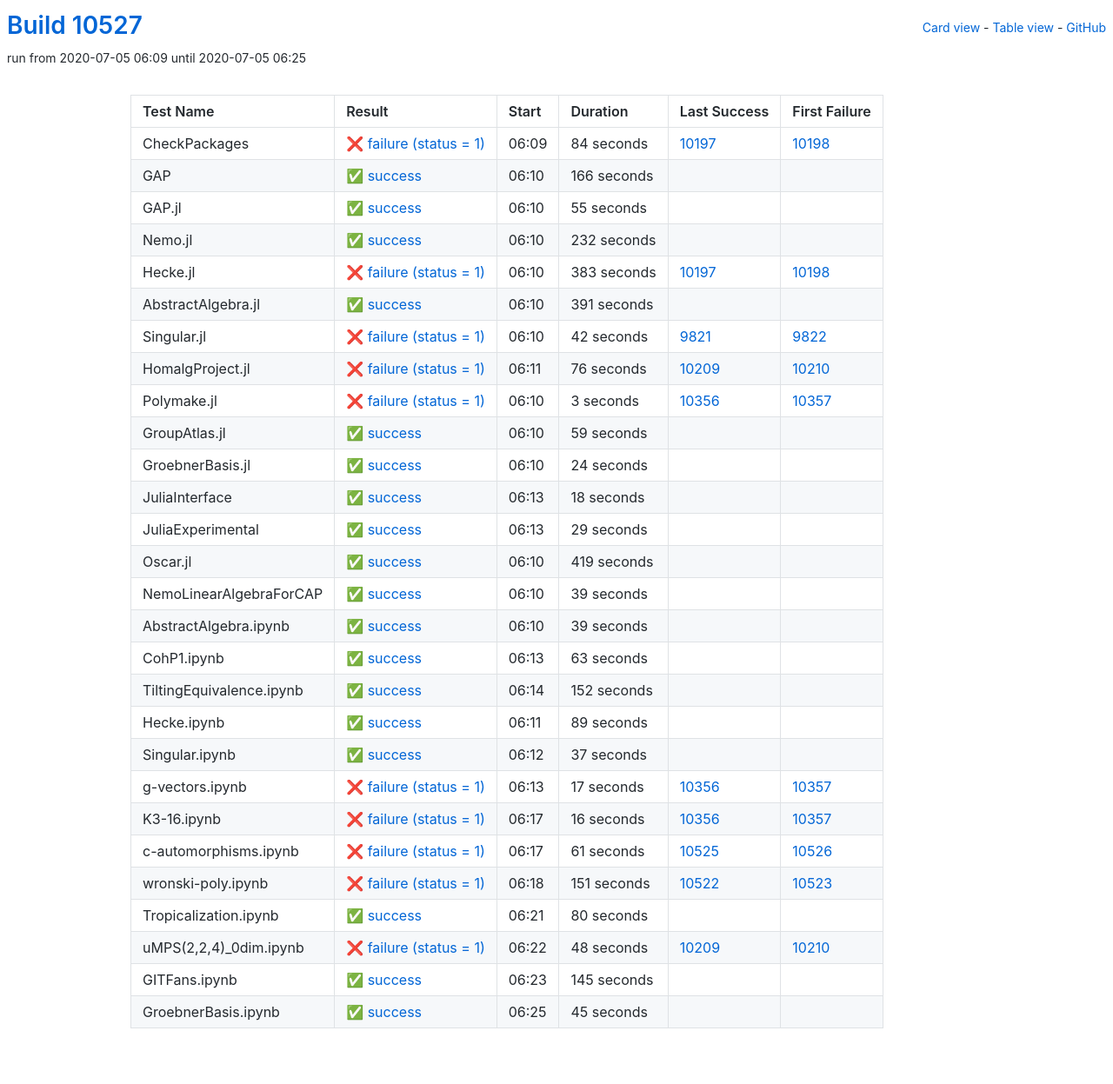
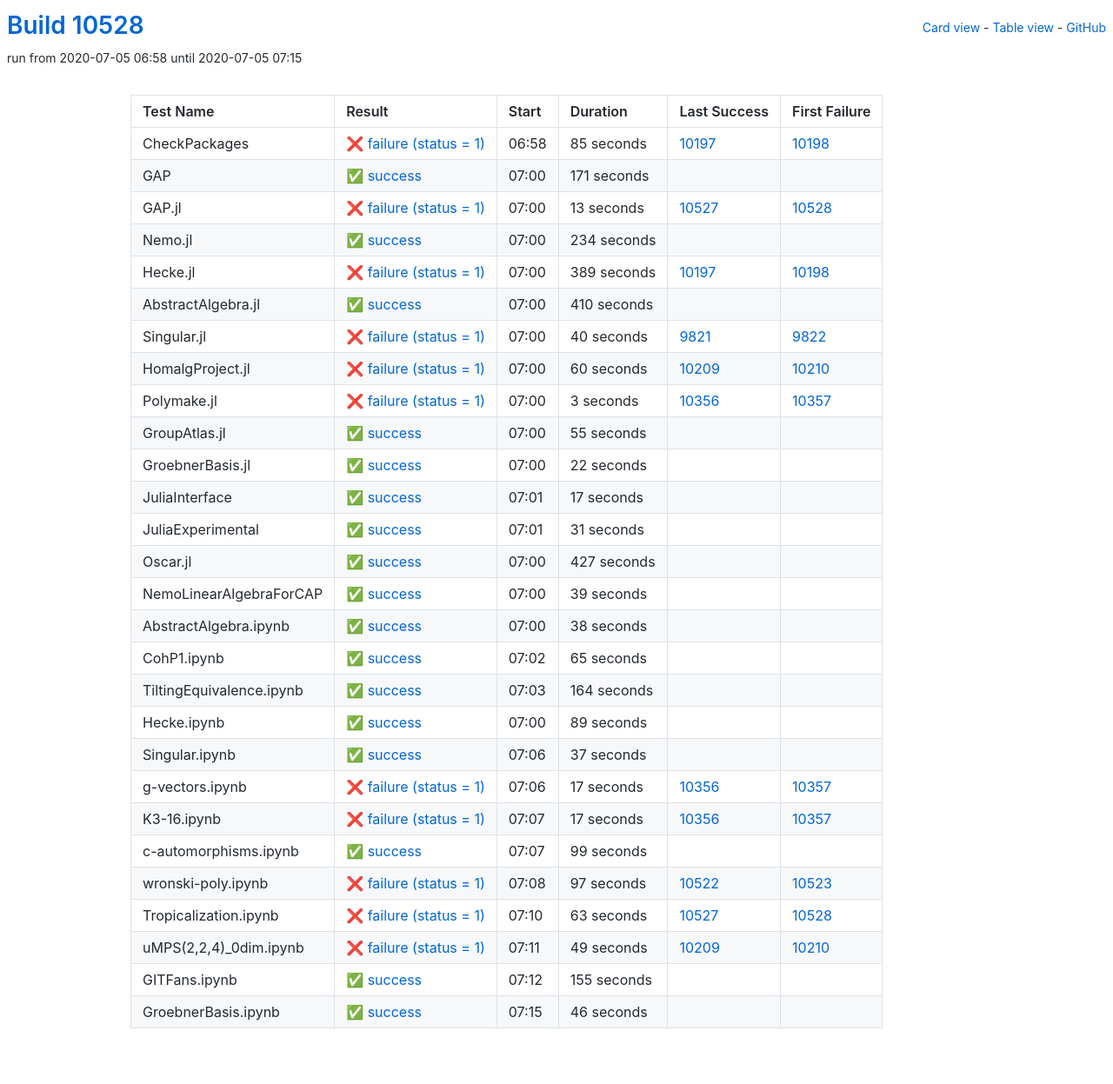
Before and after one commit to oscar-system/oscar-ci-status, a Jekyll site: the page built from table.html, in a window 1280 px wide. Shown: the whole page at 87% size. Built offline with Jekyll 4.4.1, drawn with Linux system fonts in a browser that asks for light colours.

Commit message:
Build #10528

```diff
--- a/_data/ci.yml
+++ b/_data/ci.yml
@@ -1,6 +1,6 @@
 ---
-build: 10527
-build_url: https://oscarci.mathematik.uni-kl.de/job/oscar/10527/
+build: 10528
+build_url: https://oscarci.mathematik.uni-kl.de/job/oscar/10528/
 job: oscar
 organization: oscar-system
 repo: oscar-ci-status
@@ -8,104 +8,104 @@
 tests:
 - name: CheckPackages
   id: checkpackages
-  log: https://oscarci.mathematik.uni-kl.de/job/oscar/10527/artifact/logs/build-10527/CheckPackages.log
-  start: 2020-07-05 06:09
+  log: https://oscarci.mathematik.uni-kl.de/job/oscar/10528/artifact/logs/build-10528/CheckPackages.log
+  start: 2020-07-05 06:58
   success: false
   exitcode: 1
   status: failure
-  duration: 84
+  duration: 85
   last_success: 10197
   last_success_url: https://oscarci.mathematik.uni-kl.de/job/oscar/10197/
   first_failure: 10198
   first_failure_url: https://oscarci.mathematik.uni-kl.de/job/oscar/10198/
 - name: GAP
   id: gap
-  log: https://oscarci.mathematik.uni-kl.de/job/oscar/10527/artifact/logs/build-10527/GAP.log
-  start: 2020-07-05 06:10
+  log: https://oscarci.mathematik.uni-kl.de/job/oscar/10528/artifact/logs/build-10528/GAP.log
+  start: 2020-07-05 07:00
   success: true
   exitcode: 0
   status: success
-  duration: 166
+  duration: 171
   last_success: false
   last_success_url:
   first_failure: false
   first_failure_url:
 - name: GAP.jl
   id: gap-jl
-  log: https://oscarci.mathematik.uni-kl.de/job/oscar/10527/artifact/logs/build-10527/GAP.jl.log
-  start: 2020-07-05 06:10
+  log: https://oscarci.mathematik.uni-kl.de/job/oscar/10528/artifact/logs/build-10528/GAP.jl.log
+  start: 2020-07-05 07:00
+  success: false
+  exitcode: 1
+  status: failure
+  duration: 13
+  last_success: 10527
+  last_success_url: https://oscarci.mathematik.uni-kl.de/job/oscar/10527/
+  first_failure: 10528
+  first_failure_url: https://oscarci.mathematik.uni-kl.de/job/oscar/10528/
+- name: Nemo.jl
+  id: nemo-jl
+  log: https://oscarci.mathematik.uni-kl.de/job/oscar/10528/artifact/logs/build-10528/Nemo.jl.log
+  start: 2020-07-05 07:00
   success: true
   exitcode: 0
   status: success
-  duration: 55
-  last_success: false
-  last_success_url:
-  first_failure: false
-  first_failure_url:
-- name: Nemo.jl
-  id: nemo-jl
-  log: https://oscarci.mathematik.uni-kl.de/job/oscar/10527/artifact/logs/build-10527/Nemo.jl.log
-  start: 2020-07-05 06:10
-  success: true
-  exitcode: 0
-  status: success
-  duration: 232
+  duration: 234
   last_success: false
   last_success_url:
   first_failure: false
   first_failure_url:
 - name: Hecke.jl
   id: hecke-jl
-  log: https://oscarci.mathematik.uni-kl.de/job/oscar/10527/artifact/logs/build-10527/Hecke.jl.log
-  start: 2020-07-05 06:10
+  log: https://oscarci.mathematik.uni-kl.de/job/oscar/10528/artifact/logs/build-10528/Hecke.jl.log
+  start: 2020-07-05 07:00
   success: false
   exitcode: 1
   status: failure
-  duration: 383
+  duration: 389
   last_success: 10197
   last_success_url: https://oscarci.mathematik.uni-kl.de/job/oscar/10197/
   first_failure: 10198
   first_failure_url: https://oscarci.mathematik.uni-kl.de/job/oscar/10198/
 - name: AbstractAlgebra.jl
   id: abstractalgebra-jl
-  log: https://oscarci.mathematik.uni-kl.de/job/oscar/10527/artifact/logs/build-10527/AbstractAlgebra.jl.log
-  start: 2020-07-05 06:10
+  log: https://oscarci.mathematik.uni-kl.de/job/oscar/10528/artifact/logs/build-10528/AbstractAlgebra.jl.log
+  start: 2020-07-05 07:00
   success: true
   exitcode: 0
   status: success
-  duration: 391
+  duration: 410
   last_success: false
   last_success_url:
   first_failure: false
   first_failure_url:
 - name: Singular.jl
   id: singular-jl
-  log: https://oscarci.mathematik.uni-kl.de/job/oscar/10527/artifact/logs/build-10527/Singular.jl.log
-  start: 2020-07-05 06:10
+  log: https://oscarci.mathematik.uni-kl.de/job/oscar/10528/artifact/logs/build-10528/Singular.jl.log
+  start: 2020-07-05 07:00
   success: false
   exitcode: 1
   status: failure
-  duration: 42
+  duration: 40
   last_success: 9821
   last_success_url: https://oscarci.mathematik.uni-kl.de/job/oscar/9821/
   first_failure: 9822
   first_failure_url: https://oscarci.mathematik.uni-kl.de/job/oscar/9822/
 - name: HomalgProject.jl
   id: homalgproject-jl
-  log: https://oscarci.mathematik.uni-kl.de/job/oscar/10527/artifact/logs/build-10527/HomalgProject.jl.log
-  start: 2020-07-05 06:11
+  log: https://oscarci.mathematik.uni-kl.de/job/oscar/10528/artifact/logs/build-10528/HomalgProject.jl.log
+  start: 2020-07-05 07:00
   success: false
   exitcode: 1
   status: failure
-  duration: 76
+  duration: 60
   last_success: 10209
   last_success_url: https://oscarci.mathematik.uni-kl.de/job/oscar/10209/
   first_failure: 10210
   first_failure_url: https://oscarci.mathematik.uni-kl.de/job/oscar/10210/
 - name: Polymake.jl
   id: polymake-jl
-  log: https://oscarci.mathematik.uni-kl.de/job/oscar/10527/artifact/logs/build-10527/Polymake.jl.log
-  start: 2020-07-05 06:10
+  log: https://oscarci.mathematik.uni-kl.de/job/oscar/10528/artifact/logs/build-10528/Polymake.jl.log
+  start: 2020-07-05 07:00
   success: false
   exitcode: 1
   status: failure
@@ -116,68 +116,68 @@
   first_failure_url: https://oscarci.mathematik.uni-kl.de/job/oscar/10357/
 - name: GroupAtlas.jl
   id: groupatlas-jl
-  log: https://oscarci.mathematik.uni-kl.de/job/oscar/10527/artifact/logs/build-10527/GroupAtlas.jl.log
-  start: 2020-07-05 06:10
+  log: https://oscarci.mathematik.uni-kl.de/job/oscar/10528/artifact/logs/build-10528/GroupAtlas.jl.log
+  start: 2020-07-05 07:00
   success: true
   exitcode: 0
   status: success
-  duration: 59
+  duration: 55
   last_success: false
   last_success_url:
   first_failure: false
   first_failure_url:
 - name: GroebnerBasis.jl
   id: groebnerbasis-jl
-  log: https://oscarci.mathematik.uni-kl.de/job/oscar/10527/artifact/logs/build-10527/GroebnerBasis.jl.log
-  start: 2020-07-05 06:10
+  log: https://oscarci.mathematik.uni-kl.de/job/oscar/10528/artifact/logs/build-10528/GroebnerBasis.jl.log
+  start: 2020-07-05 07:00
   success: true
   exitcode: 0
   status: success
-  duration: 24
+  duration: 22
   last_success: false
   last_success_url:
   first_failure: false
   first_failure_url:
 - name: JuliaInterface
   id: juliainterface
-  log: https://oscarci.mathematik.uni-kl.de/job/oscar/10527/artifact/logs/build-10527/JuliaInterface.log
-  start: 2020-07-05 06:13
+  log: https://oscarci.mathematik.uni-kl.de/job/oscar/10528/artifact/logs/build-10528/JuliaInterface.log
+  start: 2020-07-05 07:01
   success: true
   exitcode: 0
   status: success
-  duration: 18
+  duration: 17
   last_success: false
   last_success_url:
   first_failure: false
   first_failure_url:
 - name: JuliaExperimental
   id: juliaexperimental
-  log: https://oscarci.mathematik.uni-kl.de/job/oscar/10527/artifact/logs/build-10527/JuliaExperimental.log
-  start: 2020-07-05 06:13
+  log: https://oscarci.mathematik.uni-kl.de/job/oscar/10528/artifact/logs/build-10528/JuliaExperimental.log
+  start: 2020-07-05 07:01
   success: true
   exitcode: 0
   status: success
-  duration: 29
+  duration: 31
   last_success: false
   last_success_url:
   first_failure: false
   first_failure_url:
 - name: Oscar.jl
   id: oscar-jl
-  log: https://oscarci.mathematik.uni-kl.de/job/oscar/10527/artifact/logs/build-10527/Oscar.jl.log
-  start: 2020-07-05 06:10
+  log: https://oscarci.mathematik.uni-kl.de/job/oscar/10528/artifact/logs/build-10528/Oscar.jl.log
+  start: 2020-07-05 07:00
   success: true
   exitcode: 0
   status: success
-  duration: 419
+  duration: 427
   last_success: false
   last_success_url:
   first_failure: false
   first_failure_url:
 - name: NemoLinearAlgebraForCAP
   id: nemolinearalgebraforcap
-  log: https://oscarci.mathematik.uni-kl.de/job/oscar/10527/artifact/logs/build-10527/NemoLinearAlgebraForCAP.log
-  start: 2020-07-05 06:10
+  log: https://oscarci.mathematik.uni-kl.de/job/oscar/10528/artifact/logs/build-10528/NemoLinearAlgebraForCAP.log
+  start: 2020-07-05 07:00
   success: true
   exitcode: 0
   status: success
@@ -188,44 +188,44 @@
   first_failure_url:
 - name: AbstractAlgebra.ipynb
   id: abstractalgebra-ipynb
-  log: https://oscarci.mathematik.uni-kl.de/job/oscar/10527/artifact/logs/build-10527/AbstractAlgebra.ipynb.log
-  start: 2020-07-05 06:10
+  log: https://oscarci.mathematik.uni-kl.de/job/oscar/10528/artifact/logs/build-10528/AbstractAlgebra.ipynb.log
+  start: 2020-07-05 07:00
   success: true
   exitcode: 0
   status: success
-  duration: 39
+  duration: 38
   last_success: false
   last_success_url:
   first_failure: false
   first_failure_url:
 - name: CohP1.ipynb
   id: cohp1-ipynb
-  log: https://oscarci.mathematik.uni-kl.de/job/oscar/10527/artifact/logs/build-10527/CohP1.ipynb.log
-  start: 2020-07-05 06:13
+  log: https://oscarci.mathematik.uni-kl.de/job/oscar/10528/artifact/logs/build-10528/CohP1.ipynb.log
+  start: 2020-07-05 07:02
   success: true
   exitcode: 0
   status: success
-  duration: 63
+  duration: 65
   last_success: false
   last_success_url:
   first_failure: false
   first_failure_url:
 - name: TiltingEquivalence.ipynb
   id: tiltingequivalence-ipynb
-  log: https://oscarci.mathematik.uni-kl.de/job/oscar/10527/artifact/logs/build-10527/TiltingEquivalence.ipynb.log
-  start: 2020-07-05 06:14
+  log: https://oscarci.mathematik.uni-kl.de/job/oscar/10528/artifact/logs/build-10528/TiltingEquivalence.ipynb.log
+  start: 2020-07-05 07:03
   success: true
   exitcode: 0
   status: success
-  duration: 152
+  duration: 164
   last_success: false
   last_success_url:
   first_failure: false
   first_failure_url:
 - name: Hecke.ipynb
   id: hecke-ipynb
-  log: https://oscarci.mathematik.uni-kl.de/job/oscar/10527/artifact/logs/build-10527/Hecke.ipynb.log
-  start: 2020-07-05 06:11
+  log: https://oscarci.mathematik.uni-kl.de/job/oscar/10528/artifact/logs/build-10528/Hecke.ipynb.log
+  start: 2020-07-05 07:00
   success: true
   exitcode: 0
   status: success
@@ -236,8 +236,8 @@
   first_failure_url:
 - name: Singular.ipynb
   id: singular-ipynb
-  log: https://oscarci.mathematik.uni-kl.de/job/oscar/10527/artifact/logs/build-10527/Singular.ipynb.log
-  start: 2020-07-05 06:12
+  log: https://oscarci.mathematik.uni-kl.de/job/oscar/10528/artifact/logs/build-10528/Singular.ipynb.log
+  start: 2020-07-05 07:06
   success: true
   exitcode: 0
   status: success
@@ -248,8 +248,8 @@
   first_failure_url:
 - name: g-vectors.ipynb
   id: g-vectors-ipynb
-  log: https://oscarci.mathematik.uni-kl.de/job/oscar/10527/artifact/logs/build-10527/g-vectors.ipynb.log
-  start: 2020-07-05 06:13
+  log: https://oscarci.mathematik.uni-kl.de/job/oscar/10528/artifact/logs/build-10528/g-vectors.ipynb.log
+  start: 2020-07-05 07:06
   success: false
   exitcode: 1
   status: failure
@@ -260,84 +260,84 @@
   first_failure_url: https://oscarci.mathematik.uni-kl.de/job/oscar/10357/
 - name: K3-16.ipynb
   id: k3-16-ipynb
-  log: https://oscarci.mathematik.uni-kl.de/job/oscar/10527/artifact/logs/build-10527/K3-16.ipynb.log
-  start: 2020-07-05 06:17
+  log: https://oscarci.mathematik.uni-kl.de/job/oscar/10528/artifact/logs/build-10528/K3-16.ipynb.log
+  start: 2020-07-05 07:07
   success: false
   exitcode: 1
   status: failure
-  duration: 16
+  duration: 17
   last_success: 10356
   last_success_url: https://oscarci.mathematik.uni-kl.de/job/oscar/10356/
   first_failure: 10357
   first_failure_url: https://oscarci.mathematik.uni-kl.de/job/oscar/10357/
 - name: c-automorphisms.ipynb
   id: c-automorphisms-ipynb
-  log: https://oscarci.mathematik.uni-kl.de/job/oscar/10527/artifact/logs/build-10527/c-automorphisms.ipynb.log
-  start: 2020-07-05 06:17
+  log: https://oscarci.mathematik.uni-kl.de/job/oscar/10528/artifact/logs/build-10528/c-automorphisms.ipynb.log
+  start: 2020-07-05 07:07
+  success: true
+  exitcode: 0
+  status: success
+  duration: 99
+  last_success: false
+  last_success_url:
+  first_failure: false
+  first_failure_url:
+- name: wronski-poly.ipynb
+  id: wronski-poly-ipynb
+  log: https://oscarci.mathematik.uni-kl.de/job/oscar/10528/artifact/logs/build-10528/wronski-poly.ipynb.log
+  start: 2020-07-05 07:08
   success: false
   exitcode: 1
   status: failure
-  duration: 61
-  last_success: 10525
-  last_success_url: https://oscarci.mathematik.uni-kl.de/job/oscar/10525/
-  first_failure: 10526
-  first_failure_url: https://oscarci.mathematik.uni-kl.de/job/oscar/10526/
-- name: wronski-poly.ipynb
-  id: wronski-poly-ipynb
-  log: https://oscarci.mathematik.uni-kl.de/job/oscar/10527/artifact/logs/build-10527/wronski-poly.ipynb.log
-  start: 2020-07-05 06:18
-  success: false
-  exitcode: 1
-  status: failure
-  duration: 151
+  duration: 97
   last_success: 10522
   last_success_url: https://oscarci.mathematik.uni-kl.de/job/oscar/10522/
   first_failure: 10523
   first_failure_url: https://oscarci.mathematik.uni-kl.de/job/oscar/10523/
 - name: Tropicalization.ipynb
   id: tropicalization-ipynb
-  log: https://oscarci.mathematik.uni-kl.de/job/oscar/10527/artifact/logs/build-10527/Tropicalization.ipynb.log
-  start: 2020-07-05 06:21
-  success: true
-  exitcode: 0
-  status: success
-  duration: 80
-  last_success: false
-  last_success_url:
-  first_failure: false
-  first_failure_url:
-- name: uMPS(2,2,4)_0dim.ipynb
-  id: umps-2-2-4-0dim-ipynb
-  log: https://oscarci.mathematik.uni-kl.de/job/oscar/10527/artifact/logs/build-10527/uMPS-2-2-4-_0dim.ipynb.log
-  start: 2020-07-05 06:22
+  log: https://oscarci.mathematik.uni-kl.de/job/oscar/10528/artifact/logs/build-10528/Tropicalization.ipynb.log
+  start: 2020-07-05 07:10
   success: false
   exitcode: 1
   status: failure
-  duration: 48
+  duration: 63
+  last_success: 10527
+  last_success_url: https://oscarci.mathematik.uni-kl.de/job/oscar/10527/
+  first_failure: 10528
+  first_failure_url: https://oscarci.mathematik.uni-kl.de/job/oscar/10528/
+- name: uMPS(2,2,4)_0dim.ipynb
+  id: umps-2-2-4-0dim-ipynb
+  log: https://oscarci.mathematik.uni-kl.de/job/oscar/10528/artifact/logs/build-10528/uMPS-2-2-4-_0dim.ipynb.log
+  start: 2020-07-05 07:11
+  success: false
+  exitcode: 1
+  status: failure
+  duration: 49
   last_success: 10209
   last_success_url: https://oscarci.mathematik.uni-kl.de/job/oscar/10209/
   first_failure: 10210
   first_failure_url: https://oscarci.mathematik.uni-kl.de/job/oscar/10210/
 - name: GITFans.ipynb
   id: gitfans-ipynb
-  log: https://oscarci.mathematik.uni-kl.de/job/oscar/10527/artifact/logs/build-10527/GITFans.ipynb.log
-  start: 2020-07-05 06:23
+  log: https://oscarci.mathematik.uni-kl.de/job/oscar/10528/artifact/logs/build-10528/GITFans.ipynb.log
+  start: 2020-07-05 07:12
   success: true
   exitcode: 0
   status: success
-  duration: 145
+  duration: 155
   last_success: false
   last_success_url:
   first_failure: false
   first_failure_url:
 - name: GroebnerBasis.ipynb
   id: groebnerbasis-ipynb
-  log: https://oscarci.mathematik.uni-kl.de/job/oscar/10527/artifact/logs/build-10527/GroebnerBasis.ipynb.log
-  start: 2020-07-05 06:25
+  log: https://oscarci.mathematik.uni-kl.de/job/oscar/10528/artifact/logs/build-10528/GroebnerBasis.ipynb.log
+  start: 2020-07-05 07:15
   success: true
   exitcode: 0
   status: success
-  duration: 45
+  duration: 46
   last_success: false
   last_success_url:
   first_failure: false
```
Also changed, not shown: README.md.
